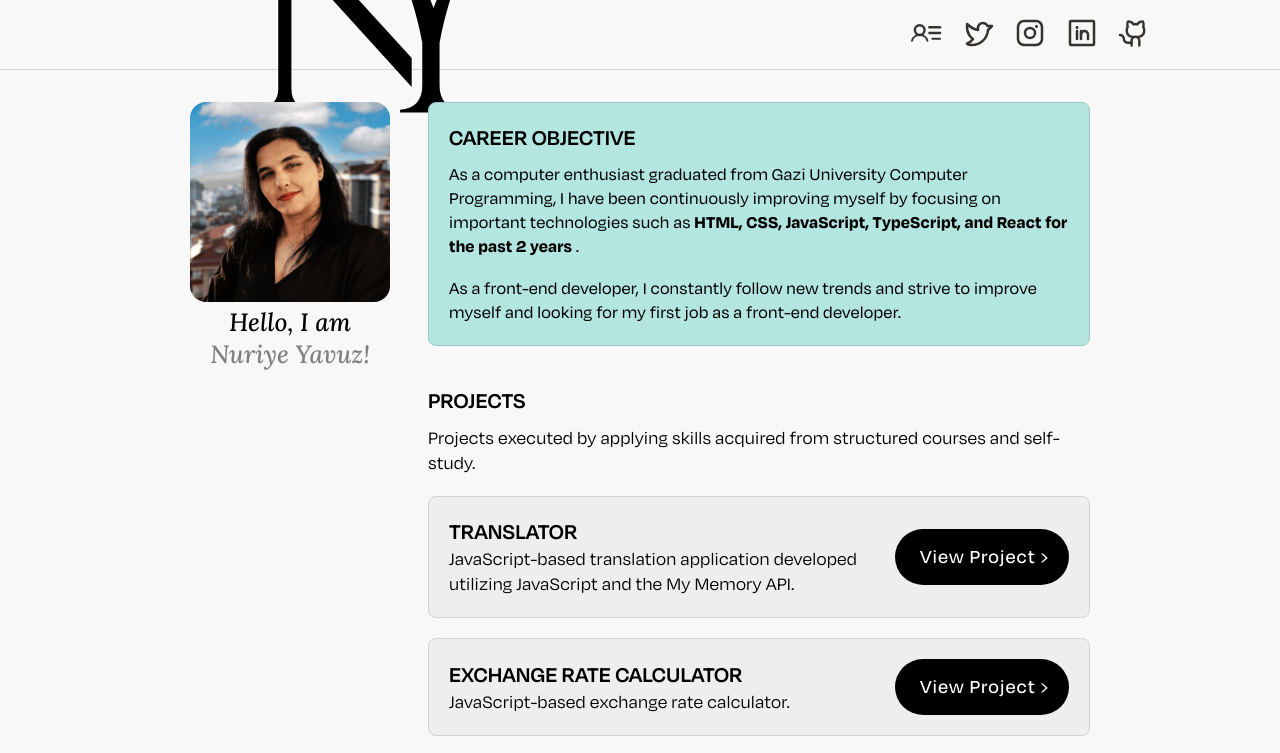
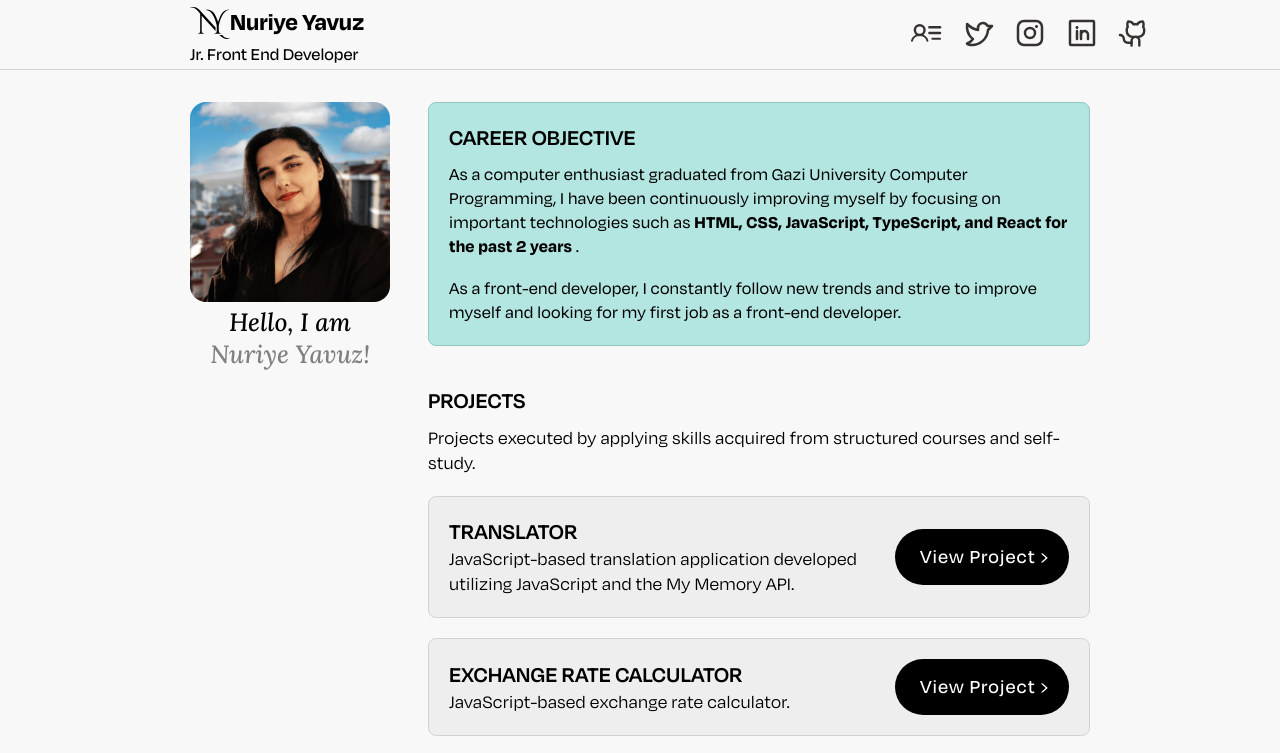
Before and after one commit to nryvz/nryvz.github.io, a website: page index.html in a window 1280 px wide. Shown: the top 753 px of the page. Drawn offline with Linux system fonts and the light colour scheme.

Commit message:
style.css

```diff
--- a/style.css
+++ b/style.css
@@ -110,7 +110,16 @@ h4 {
   align-items: flex-start;
   justify-content: center;
 }
+
+ .ny_logo {
+    width: 40px;
+    height: 40px;
+  }
+
 .header .name {
+  display: flex;
+    align-items: center;
+    justify-content: center;
   color: black;
   font-family: "Degular", "sans-serif";
   font-size: 25px;
```
